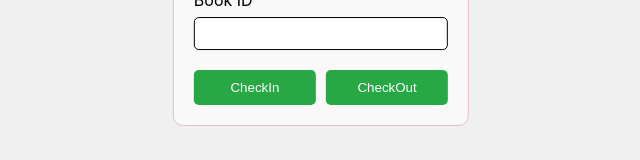
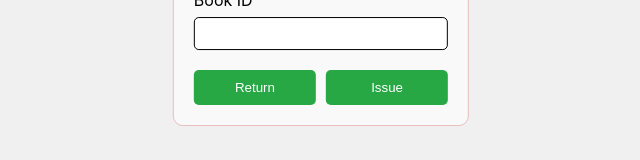
Before and after one commit to cfghyderabad24/Team-27, a React (Vite) app in the folder local/client/: page /check in a window 1280 px wide. Shown: the part 557-717 px from the top of the page, without its empty margins (319-959 px from the left). Built offline with nearby package versions, Linux system fonts and the light colour scheme.

Commit message:
connected to backend

```diff
--- a/local/client/package.json
+++ b/local/client/package.json
@@ -10,6 +10,7 @@
     "preview": "vite preview"
   },
   "dependencies": {
+    "axios": "^1.7.2",
     "react": "^18.2.0",
     "react-dom": "^18.2.0",
     "react-router-dom": "^6.23.1"
--- a/local/client/src/Pages/Check.jsx
+++ b/local/client/src/Pages/Check.jsx
@@ -1,5 +1,6 @@
 import React, { useState } from 'react';
 import './Check.css';
+import axios from 'axios'
 
 const Check = () => {
   const [formData, setFormData] = useState({
@@ -51,10 +52,45 @@ const Check = () => {
     }
   };
 
-  const handleSubmit = (e) => {
+  const handleIssued = async(e) => {
+    e.preventDefault();
+    axios.post('http://localhost:3000/transaction/checkout',{
+      student_roll: formData.studentId,
+      isbn: formData.bookId
+    }).then(r=>{
+      alert(r.data)
+    }).catch(e=>{
+      console.log(e)
+      alert("Server Error")
+    })
+    setFormData({
+      studentName: '',
+      studentId: '',
+      bookTitle: '',
+      bookId: '',
+    });
+    setFormValid(false); // Reset form validation state after submission
+    setErrors({
+      studentName: '',
+      studentId: '',
+      bookTitle: '',
+      bookId: '',
+    });
+  };
+  const handleReturned = (e) => {
     e.preventDefault();
     console.log('Form Data:', formData);
     // Perform your check-in/check-out logic here
+    axios.post('http://localhost:3000/transaction/checkin',{
+      student_roll: formData.studentId,
+      isbn: formData.bookId
+    }).then(r=>{
+      alert(r.data)
+    }).catch(e=>{
+      console.log(e)
+      alert("Server Error")
+    })
+    axios.post('')
     setFormData({
       studentName: '',
       studentId: '',
@@ -70,18 +106,10 @@ const Check = () => {
     });
   };
 
-  const issued = () => {
-    alert("Book Issued Successfully");
-  };
-
-  const returned = () => {
-    alert("Book returned Successfully");
-  };
-
   return (
     <div className="container">
       <h2>Check-In / Check-Out</h2>
-      <form onSubmit={handleSubmit}>
+      <form>
         <div className="form-group">
           <label>Student Name</label>
           <input
@@ -135,11 +163,11 @@ const Check = () => {
           {errors.bookId && <p className="error">{errors.bookId}</p>}
         </div>
         <div className="button-checkin">
-          <button type="submit" onClick={returned} className="check-button" disabled={!formValid}>
-            CheckIn
+          <button type="submit" onClick={handleReturned} className="check-button" >
+            Return
           </button>
-          <button type="submit" onClick={issued} className="check-button" disabled={!formValid}>
-            CheckOut
+          <button type="submit" onClick={handleIssued} className="check-button" >
+            Issue
           </button>
         </div>
       </form>
```
Also changed, not shown: 1 other file (tests, documents, lock files or other folders).
